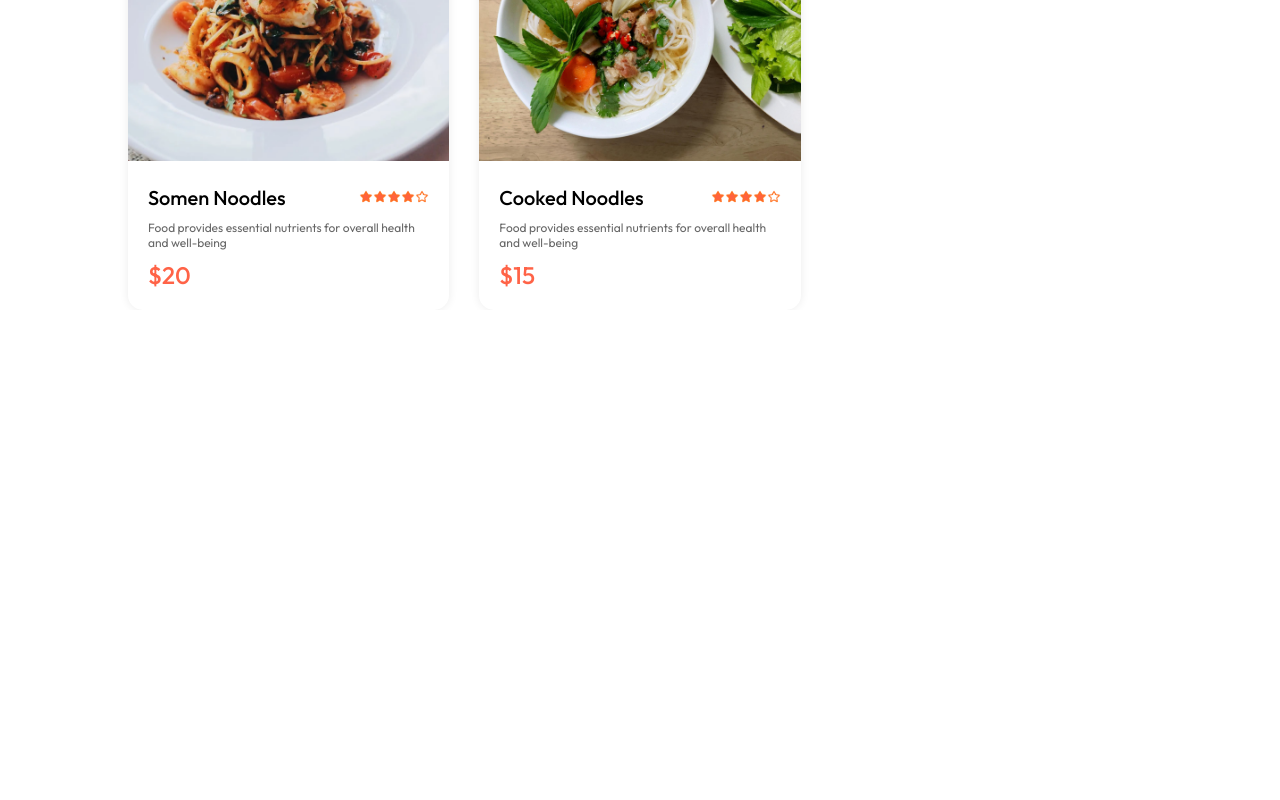
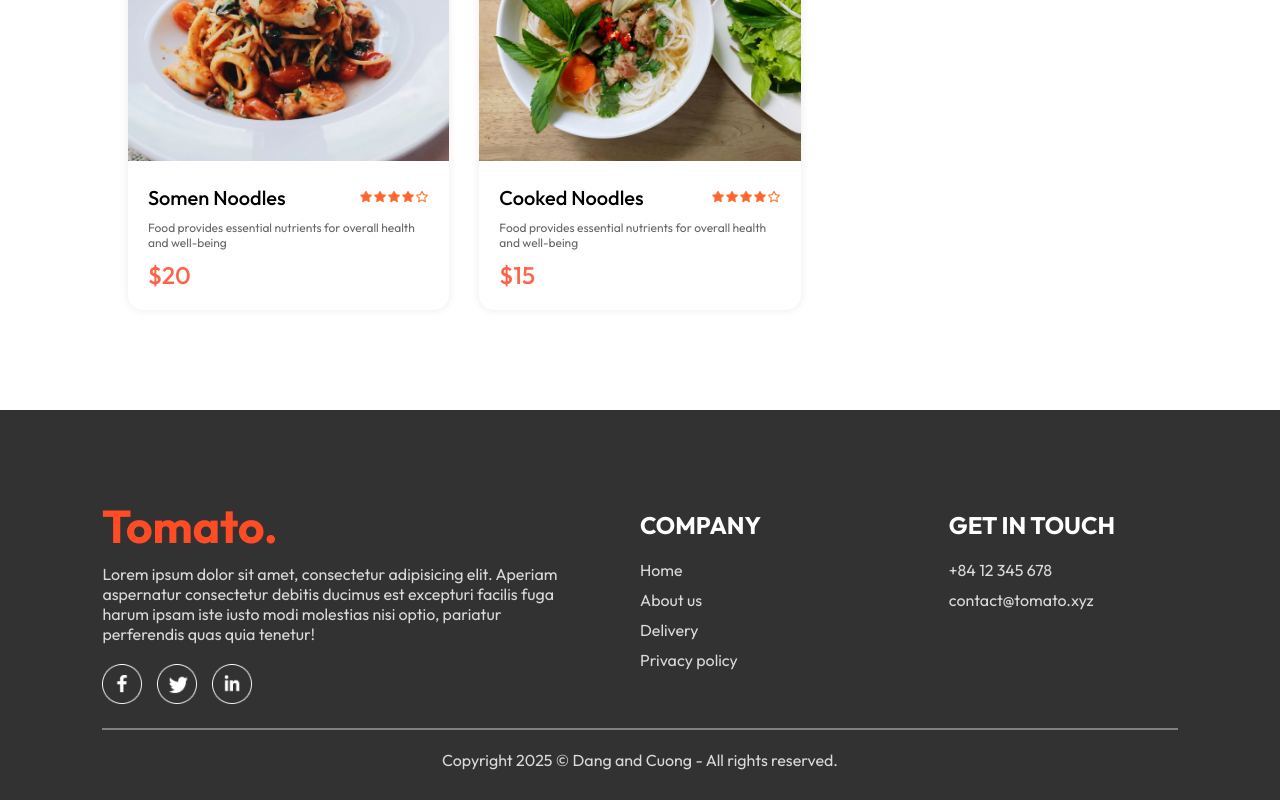
Before and after one commit to Vespulaz/food-delivery-website, a React (Vite) app: page / in a window 1280 px wide. Shown: the part 5690-6490 px from the top of the page. Before the commit the page ends 6000 px from the top, so only its background shows below. Built offline with nearby package versions, Linux system fonts and the light colour scheme.

Commit message:
Add Footer

```diff
--- a/src/App.jsx
+++ b/src/App.jsx
@@ -4,9 +4,11 @@ import {Route, Routes} from "react-router-dom";
 import Home from "./pages/Home/Home.jsx";
 import Cart from "./pages/Cart/Cart.jsx";
 import PlaceOrder from "./pages/PlaceOrder/PlaceOrder.jsx";
+import Footer from "./components/Footer/Footer.jsx";
 
 function App() {
   return (
+      <>
           <div className="app">
               {/*Navigation bar*/}
               <Navbar />
@@ -16,6 +18,8 @@ function App() {
                   <Route path="/order" element={<PlaceOrder/>} />
               </Routes>
           </div>
+          <Footer />
+      </>
   )
 }
 
```
Lines whose indentation alone changed are shown as unchanged.
